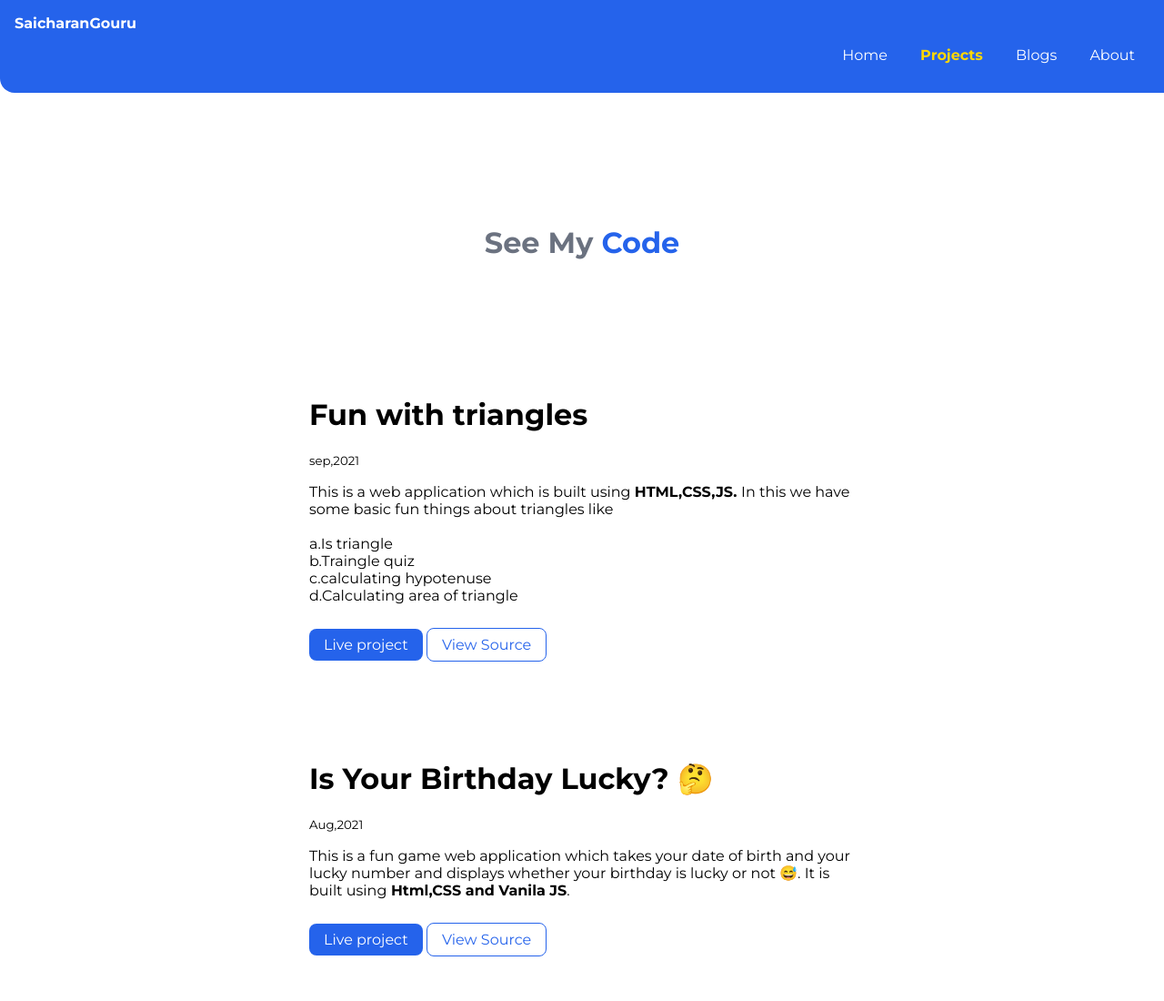
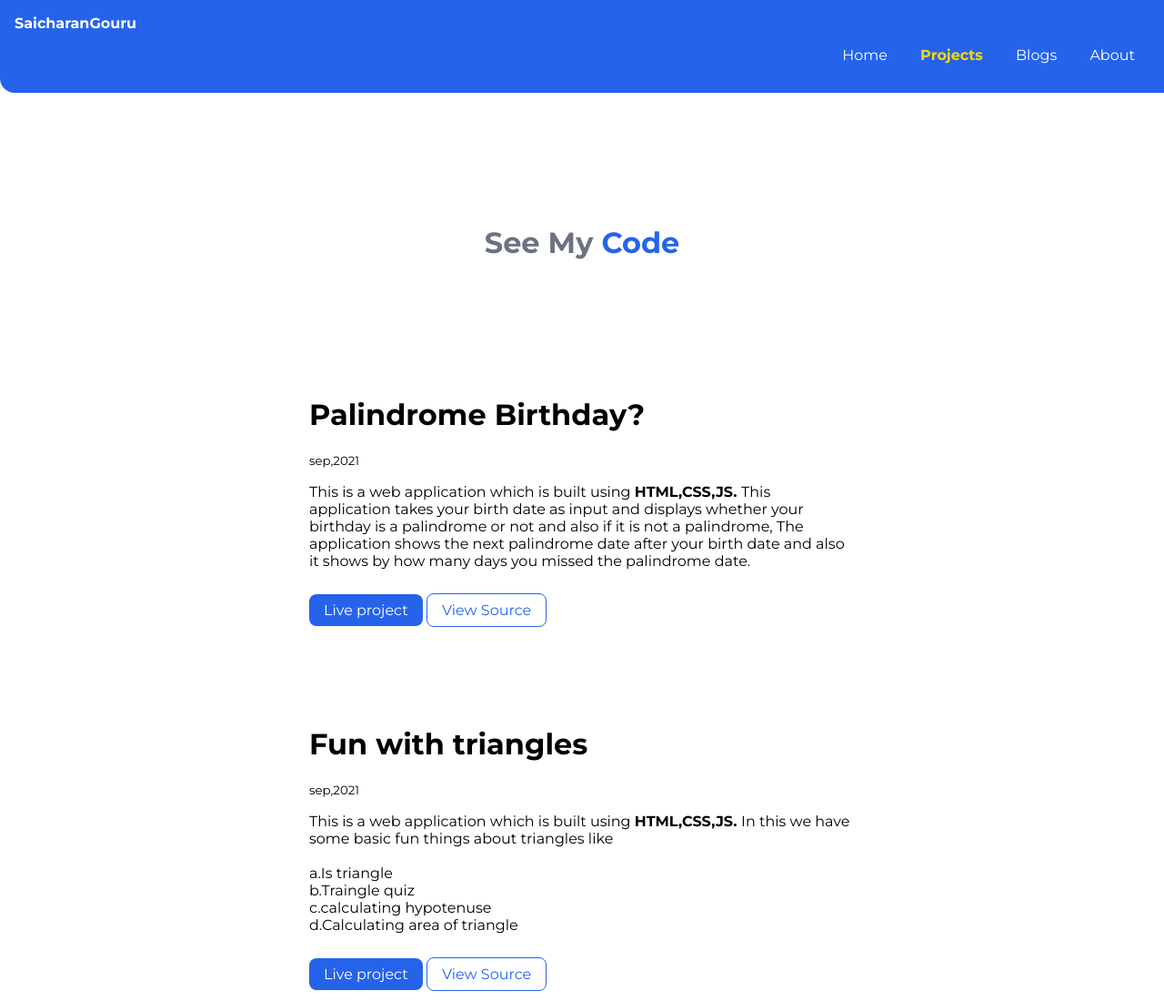
Before and after one commit to saicharan-gouru/My-portfolio, a plain HTML site: page projects.html in a window 1280 px wide. Shown: the top 1100 px of the page at 91% size. Drawn offline with Linux system fonts and the light colour scheme.

Commit message:
Update projects.html

```diff
--- a/projects.html
+++ b/projects.html
@@ -36,6 +36,17 @@
     </header>
 
     <ul class="list-non-bullet">
+
+        <li>
+            <div class="container container-center space">
+                <h1>Palindrome Birthday?</h1>
+                <small>sep,2021</small>
+                <p>This is a web application which is built using <strong>HTML,CSS,JS. </strong>This application takes your birth date as input and displays whether your birthday is a palindrome or not and also if it is not a palindrome, The application
+                    shows the next palindrome date after your birth date and also it shows by how many days you missed the palindrome date.</p><br>
+                <a class="link primary-link" href="https://gsc-palindromebirthday.netlify.app/" target="_blank" rel="noopener noreferrer">Live project</a>
+                <a class="link secondary-link" href="https://github.com/saicharan-gouru/palindrome-birthday" target="_blank" rel="noopener noreferrer">View Source</a>
+            </div>
+        </li>
 
         <li>
             <div class="container container-center space">
```
